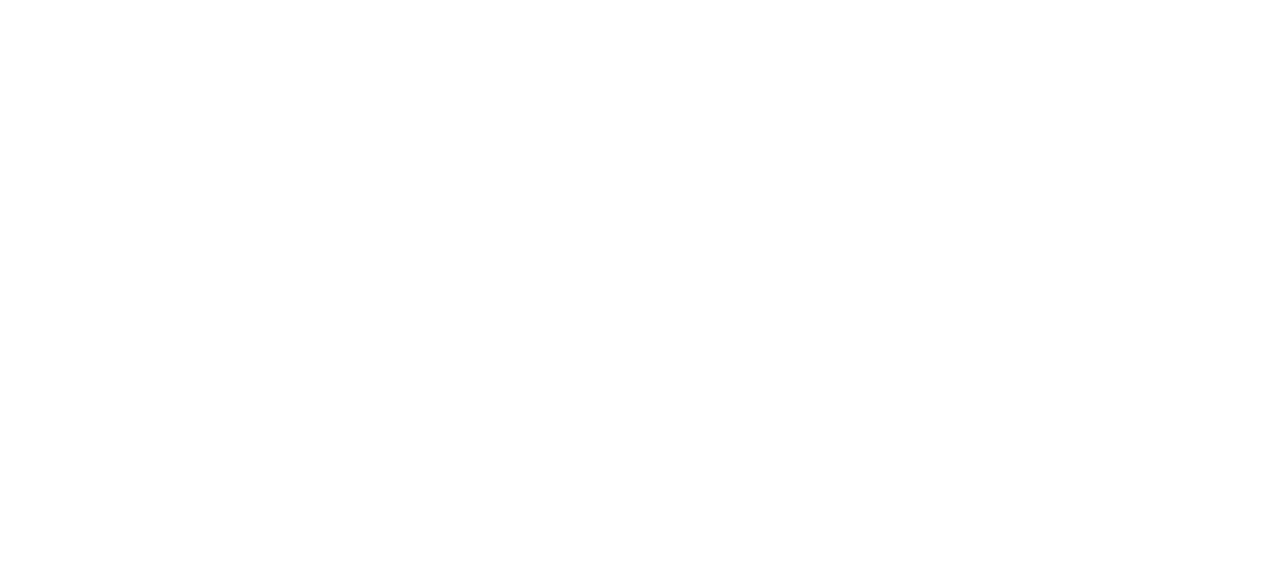
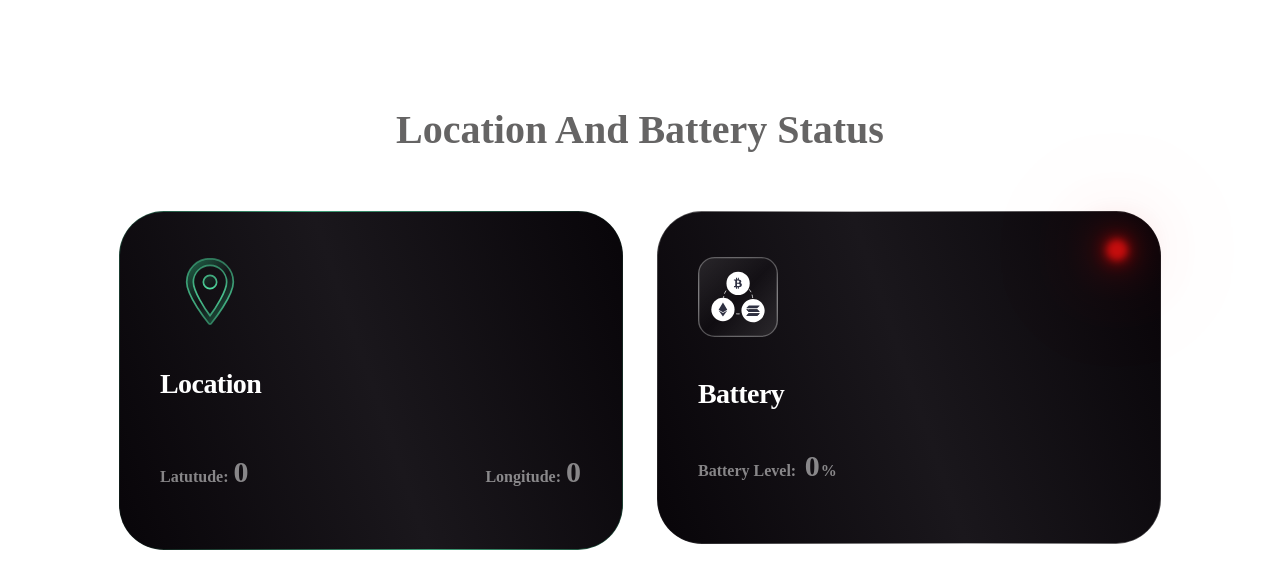
Before and after one commit to SA-Ahmed-W/STAR-TESTING-WEBAPP, a React (Vite) app: page / in a window 1280 px wide. Shown: the top 588 px of the page. Built offline with nearby package versions, Linux system fonts and the light colour scheme; no server answers.

Commit message:
add: location

```diff
--- a/src/App.css
+++ b/src/App.css
@@ -1,6 +1,7 @@
 body {
-  background-color: black;
+  background-color: rgb(0, 0, 0);
 }
+
 
 ::-webkit-scrollbar {
   width: 12px;
--- a/src/App.jsx
+++ b/src/App.jsx
@@ -1,5 +1,6 @@
 import React from 'react'
 import "./Utils.css";
+import CardContainer from './components/CardContainer';
 function App() {
   return (
    <>
@@ -11,6 +12,7 @@
             Location And Battery Status
           </span>
         </p>
+        <CardContainer/>
     </main>
    </>
   )
--- a/src/components/BatteryCard.jsx
+++ b/src/components/BatteryCard.jsx
@@ -1,5 +1,5 @@
 import React, { useEffect, useState } from "react";
-import "../BatteryCard.css";
+import "./BatteryCard.css";
 
 function BatteryCard() {
     let [batteryInfo, setBatteryInfo] = useState({
--- a/src/components/CardContainer.jsx
+++ b/src/components/CardContainer.jsx
@@ -1,11 +1,13 @@
 import React from "react";
+import LocationCard from "./LocationCard";
+import BatteryCard from "./BatteryCard";
 
 function CardContainer() {
   return (
     <div>
       <div className="gradient-cards">
-        {/* <Location />
-        <Battery /> */}
+        <LocationCard/>
+        <BatteryCard/>
       </div>
     </div>
   );
--- /dev/null
+++ b/src/components/LocationCard.css
@@ -0,0 +1,46 @@
+.copyLocationContainer {
+    position: absolute;
+    bottom: 0;
+    right: 0;
+    left: 0;
+    margin: 0;
+    margin-bottom: 10px;
+    display: flex;
+    justify-content: center;
+    /* margin: 10px; */
+    z-index: 100;
+  }
+  .container-title-location-battery {
+    color: #656464;
+    font-weight: bolder;
+    transition: all 0.5s;
+  }
+  .container-title-location-battery:hover {
+    color: #fff;
+    text-shadow: 0 0 10px #fff, 0 0 20px #fff, 0 0 40px #fff, 0 0 80px #fff,
+      0 0 120px #fff;
+  }
+  .container-title-location {
+    text-align: center;
+    font-size: 30px;
+    color: #de1160;
+  }
+  .container-title-location-d-none {
+    display: none;
+  }
+  /* ask locati0on permission section */
+  .locationBTN-container {
+    display: flex;
+    justify-content: center;
+  }
+
+  .showShereLocationBtn {
+    display: none;
+  }
+
+  .showAskLocationBtn {
+    display: none;
+  }
+  .showStopShereLocationBtn {
+    display: none;
+  }
--- /dev/null
+++ b/src/components/LocationCard.jsx
@@ -0,0 +1,153 @@
+import React, { useEffect, useState } from "react";
+import "./LocationCard.css";
+
+function LocationCard() {
+  let [locationBeignShared, setLocationBeignShared] = useState(false);
+  let [GetLocationIntervalID, setGetLocationIntervalID] = useState(0);
+  let [showLocationPermissionTextClass, setShowLocationPermissionTextClass] =
+    useState(true);
+  let [showAskPermission, setShowAskPermission] = useState(true);
+  let [showShareLocationPermission, setShowShareLocationPermission] =
+    useState(false);
+  let [showStopShareLocation, setStopShowShareLocation] = useState(true);
+  let [showLocationPermissionText, setShowLocationPermissionText] = useState(
+    "Please Enable/allow location permission"
+  );
+  let [location, setLocation] = useState({
+    latitude: 0,
+    longitude: 0,
+  });
+  const getLocation = () => {
+    navigator.geolocation.getCurrentPosition(
+      (position) => {
+        setShowLocationPermissionTextClass(false);
+        setShowShareLocationPermission(true);
+        setShowAskPermission(false);
+        // console.log(position.coords.latitude, position.coords.longitude);
+        setLocation((prev) => {
+          return {
+            ...prev,
+            latitude: position.coords.latitude,
+            longitude: position.coords.longitude,
+          };
+        });
+        console.log(location);
+      },
+      (error) => {
+        console.log(error.message);
+        setShowLocationPermissionText(error.message);
+      },
+      {
+        enableHighAccuracy: true,
+        maximumAge: 0,
+        timeout: 5000,
+      }
+    );
+  };
+  const hanldeBtnShareLocation = () => {
+    console.log("SHARE");
+    if (!GetLocationIntervalID) {
+      const id = setInterval(getLocation, 1000 * 10);
+      setGetLocationIntervalID(id);
+    }
+    // setGetLocationIntervalID = setInterval(getLocation, 1000 * 10);
+    setStopShowShareLocation(false);
+    setLocationBeignShared(true);
+  };
+  // let setGetLocationIntervalID = setInterval(getLocation,1000*10)
+  const stopShareLocation = () => {
+    console.log("STOPPED SHARING");
+    if (GetLocationIntervalID) {
+      clearInterval(GetLocationIntervalID);
+      setGetLocationIntervalID(0);
+    }
+    setStopShowShareLocation(true);
+    setShowShareLocationPermission(false);
+    setShowAskPermission(true);
+    setShowLocationPermissionTextClass(true);
+    setLocationBeignShared(false);
+  };
+
+  useEffect(() => {
+    return () => {
+      clearInterval(GetLocationIntervalID);
+    };
+  }, [GetLocationIntervalID]);
+
+  useEffect(() => {
+    getLocation();
+  }, []);
+  const hanldeBtnAskLocationPermission = () => {
+    console.log("ASK PERMISSION");
+
+    if (navigator.geolocation) {
+      getLocation();
+    } else {
+      console.log("Geolocation is not supported by this browser.");
+      alert("Geolocation is not supported by this browser.");
+      return false;
+    }
+  };
+  return (
+    <div className="card">
+      <div className="container-card bg-green-box">
+        <svg
+          width="100"
+          height="80"
+          viewBox="0 0 24 24"
+          fill="none"
+          xmlns="http://www.w3.org/2000/svg"
+        >
+          <defs>
+            <linearGradient
+              id="paint0_linear"
+              x1="0"
+              y1="0"
+              x2="24"
+              y2="24"
+              gradientUnits="userSpaceOnUse"
+            >
+              <stop stopColor="#2FCB89" stopOpacity="0.7"></stop>
+              <stop offset="0.5" stopColor="#2FCB89" stopOpacity="0"></stop>
+              <stop offset="1" stopColor="#2FCB89" stopOpacity="0.7"></stop>
+            </linearGradient>
+            <radialGradient
+              id="paint1_radial"
+              cx="0"
+              cy="0"
+              r="1"
+              gradientUnits="userSpaceOnUse"
+              gradientTransform="translate(12 12) rotate(96.8574) scale(24 30)"
+            >
+              <stop stopColor="#54E8A9"></stop>
+              <stop offset="1" stopColor="#1A3E31" stopOpacity="0.2"></stop>
+            </radialGradient>
+          </defs>
+          <path
+            fillRule="evenodd"
+            clipRule="evenodd"
+            d="M12 2C8.13 2 5 5.13 5 9C5 13.25 11.28 21.03 11.62 21.45C11.81 21.68 12.2 21.68 12.38 21.45C12.72 21.03 19 13.25 19 9C19 5.13 15.87 2 12 2ZM7 9C7 6.24 9.24 4 12 4C14.76 4 17 6.24 17 9C17 11.78 13.47 17.19 12 19.09C10.53 17.19 7 11.78 7 9ZM12 11C10.9 11 10 10.1 10 9C10 7.9 10.9 7 12 7C13.1 7 14 7.9 14 9C14 10.1 13.1 11 12 11Z"
+            fill="url(#paint0_linear)"
+            stroke="url(#paint1_radial)"
+            strokeWidth="0.5"
+          />
+        </svg>
+        <p className="card-title">Location</p>
+
+          <div className="d-flex justify-content-between">
+            {/* <p className="card-description glowing-text">{`Latitude: ${location.latitude}`}</p> */}
+            <p className="card-description">Latutude: <span className="glowing-text text-size-large">{location.latitude}</span></p>
+            <p className="card-description">Longitude: <span className="glowing-text text-size-large">{location.longitude}</span></p>
+          </div>
+          <div className="copyLocationContainer">
+          {/* <CopyBtn
+            latitude={location.latitude}
+            longitude={location.longitude}
+          /> */}
+          </div>
+        </div>
+    </div>
+  );
+}
+
+export default LocationCard;
```
